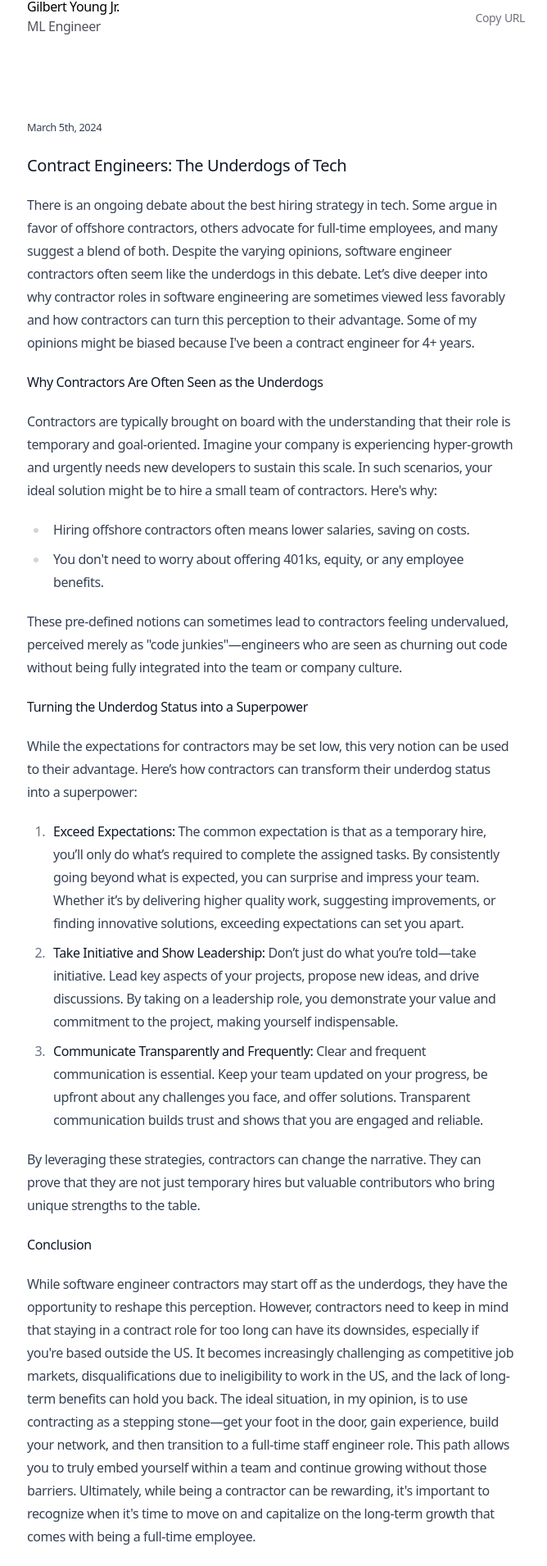
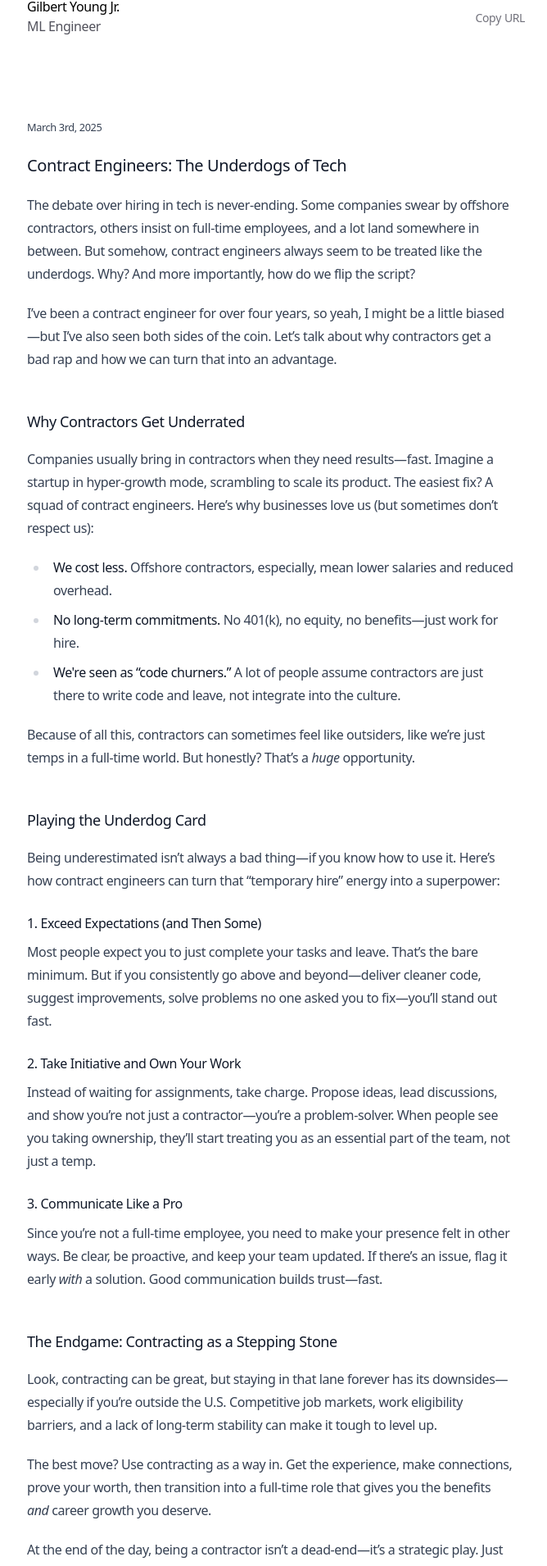
Before and after one commit to gjyoungjr/portfolio, a Next.js app: page /blog/contract-engineers in a window 1280 px wide. Shown: the part 84-1994 px from the top of the page at 82% size, without its empty margins (303-971 px from the left). Built offline with nearby package versions, Linux system fonts and the light colour scheme.

Commit message:
update blog

```diff
--- a/app/blog/contract-engineers/page.mdx
+++ b/app/blog/contract-engineers/page.mdx
@@ -1,30 +1,42 @@
 <p>
-  <small>March 5th, 2024</small>
+  <small>March 3rd, 2025</small>
 </p>
 # Contract Engineers: The Underdogs of Tech
 
-There is an ongoing debate about the best hiring strategy in tech. Some argue in favor of offshore contractors, others advocate for full-time employees, and many suggest a blend of both. Despite the varying opinions, software engineer contractors often seem like the underdogs in this debate. Let’s dive deeper into why contractor roles in software engineering are sometimes viewed less favorably and how contractors can turn this perception to their advantage.
-Some of my opinions might be biased because I've been a contract engineer for 4+ years.
+The debate over hiring in tech is never-ending. Some companies swear by offshore contractors, others insist on full-time employees, and a lot land somewhere in between. But somehow, contract engineers always seem to be treated like the underdogs. Why? And more importantly, how do we flip the script?
 
-**Why Contractors Are Often Seen as the Underdogs**
+I’ve been a contract engineer for over four years, so yeah, I might be a little biased—but I’ve also seen both sides of the coin. Let’s talk about why contractors get a bad rap and how we can turn that into an advantage.
 
-Contractors are typically brought on board with the understanding that their role is temporary and goal-oriented. Imagine your company is experiencing hyper-growth and urgently needs new developers to sustain this scale. In such scenarios, your ideal solution might be to hire a small team of contractors. Here's why:
+## Why Contractors Get Underrated
 
-- Hiring offshore contractors often means lower salaries, saving on costs.
-- You don't need to worry about offering 401ks, equity, or any employee benefits.
+Companies usually bring in contractors when they need results—fast. Imagine a startup in hyper-growth mode, scrambling to scale its product. The easiest fix? A squad of contract engineers. Here’s why businesses love us (but sometimes don’t respect us):
 
-These pre-defined notions can sometimes lead to contractors feeling undervalued, perceived merely as "code junkies"—engineers who are seen as churning out code without being fully integrated into the team or company culture.
+- **We cost less.** Offshore contractors, especially, mean lower salaries and reduced overhead.
+- **No long-term commitments.** No 401(k), no equity, no benefits—just work for hire.
+- **We're seen as “code churners.”** A lot of people assume contractors are just there to write code and leave, not integrate into the culture.
 
-**Turning the Underdog Status into a Superpower**
+Because of all this, contractors can sometimes feel like outsiders, like we’re just temps in a full-time world. But honestly? That’s a _huge_ opportunity.
 
-While the expectations for contractors may be set low, this very notion can be used to their advantage. Here’s how contractors can transform their underdog status into a superpower:
+## Playing the Underdog Card
 
-1. **Exceed Expectations:** The common expectation is that as a temporary hire, you’ll only do what’s required to complete the assigned tasks. By consistently going beyond what is expected, you can surprise and impress your team. Whether it’s by delivering higher quality work, suggesting improvements, or finding innovative solutions, exceeding expectations can set you apart.
-2. **Take Initiative and Show Leadership:** Don’t just do what you’re told—take initiative. Lead key aspects of your projects, propose new ideas, and drive discussions. By taking on a leadership role, you demonstrate your value and commitment to the project, making yourself indispensable.
-3. **Communicate Transparently and Frequently:** Clear and frequent communication is essential. Keep your team updated on your progress, be upfront about any challenges you face, and offer solutions. Transparent communication builds trust and shows that you are engaged and reliable.
+Being underestimated isn’t always a bad thing—if you know how to use it. Here’s how contract engineers can turn that “temporary hire” energy into a superpower:
 
-By leveraging these strategies, contractors can change the narrative. They can prove that they are not just temporary hires but valuable contributors who bring unique strengths to the table.
+### 1. Exceed Expectations (and Then Some)
 
-**Conclusion**
+Most people expect you to just complete your tasks and leave. That’s the bare minimum. But if you consistently go above and beyond—deliver cleaner code, suggest improvements, solve problems no one asked you to fix—you’ll stand out fast.
 
-While software engineer contractors may start off as the underdogs, they have the opportunity to reshape this perception. However, contractors need to keep in mind that staying in a contract role for too long can have its downsides, especially if you're based outside the US. It becomes increasingly challenging as competitive job markets, disqualifications due to ineligibility to work in the US, and the lack of long-term benefits can hold you back. The ideal situation, in my opinion, is to use contracting as a stepping stone—get your foot in the door, gain experience, build your network, and then transition to a full-time staff engineer role. This path allows you to truly embed yourself within a team and continue growing without those barriers. Ultimately, while being a contractor can be rewarding, it's important to recognize when it's time to move on and capitalize on the long-term growth that comes with being a full-time employee.
+### 2. Take Initiative and Own Your Work
+
+Instead of waiting for assignments, take charge. Propose ideas, lead discussions, and show you’re not just a contractor—you’re a problem-solver. When people see you taking ownership, they’ll start treating you as an essential part of the team, not just a temp.
+
+### 3. Communicate Like a Pro
+
+Since you’re not a full-time employee, you need to make your presence felt in other ways. Be clear, be proactive, and keep your team updated. If there’s an issue, flag it early _with_ a solution. Good communication builds trust—fast.
+
+## The Endgame: Contracting as a Stepping Stone
+
+Look, contracting can be great, but staying in that lane forever has its downsides—especially if you’re outside the U.S. Competitive job markets, work eligibility barriers, and a lack of long-term stability can make it tough to level up.
+
+The best move? Use contracting as a way in. Get the experience, make connections, prove your worth, then transition into a full-time role that gives you the benefits _and_ career growth you deserve.
+
+At the end of the day, being a contractor isn’t a dead-end—it’s a strategic play. Just know when to make your next move.
```
